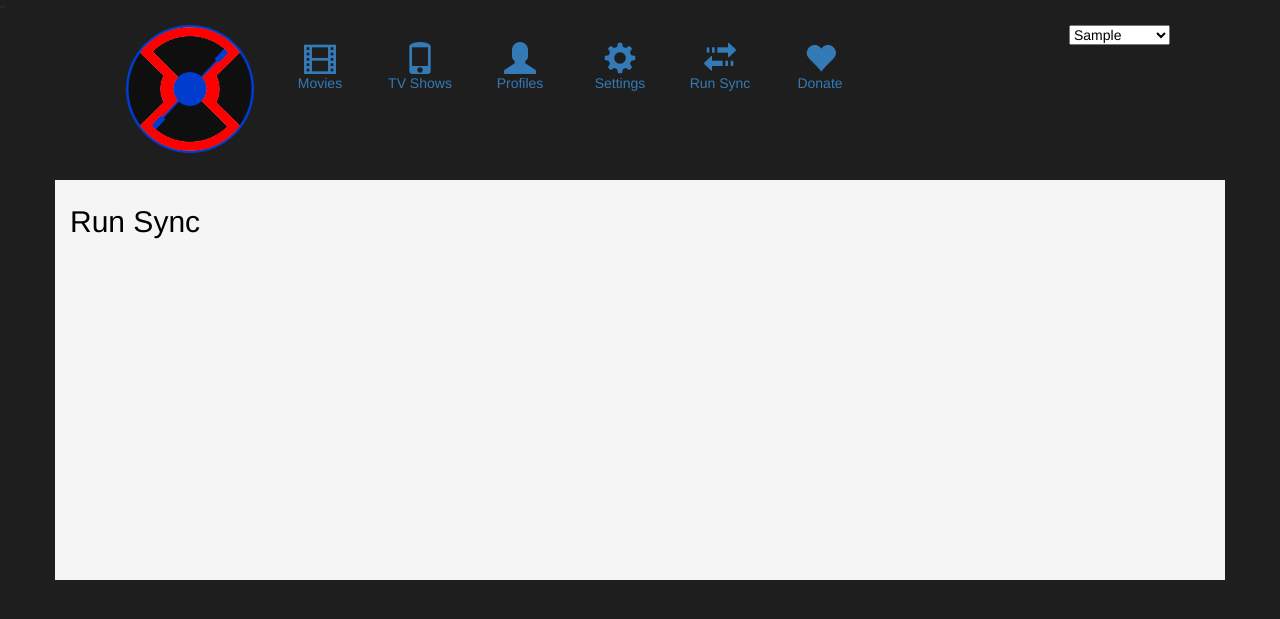
After one commit to ExtensiveJS/Jibarr, a Django app: page /MediaFileSync/runsync/ in a window 1280 px wide. The commit adds this page. Shown: the top 619 px of the page. Run offline with Django 3.2, Linux system fonts and the light colour scheme; data comes from the database, SQL or seed files in the repository; both versions use the stored data as it was after the commit; some libraries are stand-ins or nearby versions.

Commit message:
Stubbed RunSync page, updated header menu to include icons.

```diff
--- a/ui/MediaFileSync/static/mediafilesync/styles.css
+++ b/ui/MediaFileSync/static/mediafilesync/styles.css
@@ -4,7 +4,7 @@ li a {
 .mfs_logo {}
 
 .CONTAINER {background-color:whitesmoke;color:black;padding:5px;min-height:400px;}
-.HEADERITEM {border-radius:10px;height:75px;width:100px;text-align:center;float:left;padding:25px 10px 10px 10px;text-align:center;border:1px solid #1F1E1E;}
+.HEADERITEM {border-radius:10px;height:75px;width:100px;text-align:center;float:left;padding:15px 10px 10px 10px;text-align:center;border:1px solid #1F1E1E;}
 .HEADERITEM:HOVER {background-color:teal;}
 .HEADERITEM A {color:whitesmoke;}
 
--- a/ui/MediaFileSync/templates/mediafilesync/base.html
+++ b/ui/MediaFileSync/templates/mediafilesync/base.html
@@ -20,12 +20,13 @@
             <!-- HEADER MENU -->
             <div style='margin:5px 110px auto 110px;height:155px;color:white;' class="HEADERMENU">
                 <div style='width:160px;text-align:center;float:left;'><a href="/mediafilesync/"><img src="{% static 'mediafilesync/images/MFS_logo.png' %}" class="mfs_logo"></a></div>
-                {% if system_settings.radarr_enabled == 1 %}<a href="/MediaFileSync/movies"><div class="HEADERITEM">MOVIES</div></a>{% endif %}
-                {% if system_settings.sonarr_enabled == 1 %}<a href="/MediaFileSync/shows"><div class="HEADERITEM" style='width:100px;text-align:center;float:left;padding:25px 10px 10px 10px;text-align:center;'>TV Shows</div></a>{% endif %}
-                {% if system_settings.lidarr_enabled == 1 %}<a href="/MediaFileSync/music"><div class="HEADERITEM" style='width:100px;text-align:center;float:left;padding:25px 10px 10px 10px;text-align:center;'>MUSIC</div></a>{% endif %}
-                <a href="/MediaFileSync/profiles"><div class="HEADERITEM" style='width:100px;text-align:center;float:left;padding:25px 10px 10px 10px;'>PROFILES</div></a>
-                <a href="/MediaFileSync/settings"><div class="HEADERITEM" style='width:100px;text-align:center;float:left;padding:25px 10px 10px 10px;'>SETTINGS</div></a>
-                <a href="/MediaFileSync/donate"><div class="HEADERITEM" style='width:100px;text-align:center;float:left;padding:25px 10px 10px 10px;'>DONATE</div></a>
+                {% if system_settings.radarr_enabled == 1 %}<a href="/MediaFileSync/movies"><div class="HEADERITEM"><i class="glyphicon glyphicon-film" style="font-size:xx-large;"></i><br/>Movies</div></a>{% endif %}
+                {% if system_settings.sonarr_enabled == 1 %}<a href="/MediaFileSync/shows"><div class="HEADERITEM"><i class="glyphicon glyphicon-phone" style="font-size:xx-large;"></i><br/>TV Shows</div></a>{% endif %}
+                {% if system_settings.lidarr_enabled == 1 %}<a href="/MediaFileSync/music"><div class="HEADERITEM"><i class="glyphicon glyphicon-music" style="font-size:xx-large;"></i><br/>Music</div></a>{% endif %}
+                <a href="/MediaFileSync/profiles"><div class="HEADERITEM"><i class="glyphicon glyphicon-user" style="font-size:xx-large;"></i><br/>Profiles</div></a>
+                <a href="/MediaFileSync/settings"><div class="HEADERITEM"><i class="glyphicon glyphicon-cog" style="font-size:xx-large;"></i><br/>Settings</div></a>
+                <a href="/MediaFileSync/runsync"><div class="HEADERITEM"><i class="glyphicon glyphicon-transfer" style="font-size:xx-large;"></i><br/>Run Sync</div></a>
+                <a href="/MediaFileSync/donate"><div class="HEADERITEM"><i class="glyphicon glyphicon-heart" style="font-size:xx-large;"></i><br/>Donate</div></a>
                 <div style="float:right;width:150px;text-align:right;color:black;">
                     <select id="ddlProfiles" onchange="profileChanged();">
                         {% for prof in prof_list %}
--- /dev/null
+++ b/ui/MediaFileSync/templates/mediafilesync/runsync.html
@@ -0,0 +1,7 @@
+{% extends "./base.html" %}
+{% load static %}
+{% block content %}
+<div class='CONTAINER'>
+    <h2>Run Sync</h2><br />
+</div>
+{% endblock content %}
--- a/ui/MediaFileSync/urls.py
+++ b/ui/MediaFileSync/urls.py
@@ -25,6 +25,7 @@ urlpatterns = [
     url(r'^movies/', views.movies, name='movies'),
     url(r'^shows/', views.shows, name='shows'),
     url(r'^music/', views.music, name='music'),
+    url(r'^runsync/', views.runsync, name='runsync')
     #url(r'^', views.index, name='index'),
 
 ]
--- a/ui/MediaFileSync/views/__init__.py
+++ b/ui/MediaFileSync/views/__init__.py
@@ -5,3 +5,4 @@ from .donate import *
 from .movies import *
 from .shows import *
 from .music import *
+from .runsync import *
--- /dev/null
+++ b/ui/MediaFileSync/views/runsync.py
@@ -0,0 +1,20 @@
+from django.template import loader
+from django.http import HttpResponse
+from MediaFileSync.models import Settings, Profile
+
+def runsync(request):
+    prof_id = 1
+    try:
+        prof_id = request.session["prof_id"]
+    except KeyError:
+        #prof_id = 1
+        pass
+    system_settings = Settings.objects.all()[:1].get()
+    prof_list = Profile.objects.all()
+    context = {
+        'system_settings': system_settings,
+        'prof_list': prof_list,
+        'prof_id': prof_id
+    }
+    template = loader.get_template("MediaFileSync/runsync.html")
+    return HttpResponse(template.render(context, request))
```
Also changed, not shown: ui/db.sqlite3.
